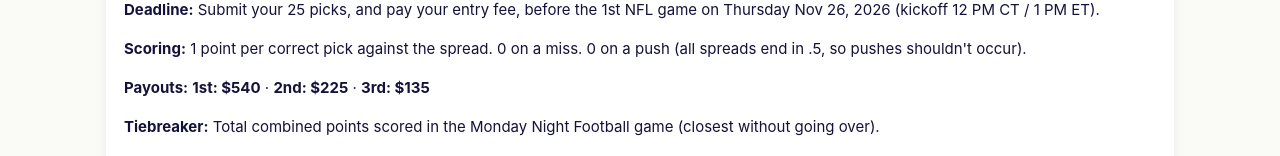
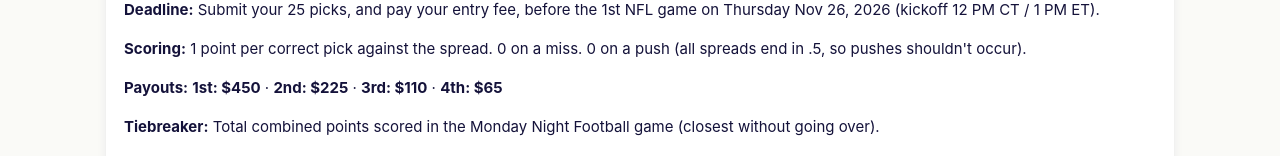
Before and after one commit to nickssportspools-afk/TURKEY-THROWDOWN, a plain HTML site: page index.html in a window 1280 px wide. Shown: the part 259-415 px from the top of the page. Drawn offline with Linux system fonts and the light colour scheme; no server answers.

Commit message:
Add files via upload

```diff
--- a/index.html
+++ b/index.html
@@ -213,7 +213,7 @@
       <p><b>Entry fee:</b> $25 per entry — enter as many times as you like.</p>
       <p><b>Deadline:</b> Submit your 25 picks, and pay your entry fee, before the 1st NFL game on Thursday Nov 26, 2026 (kickoff 12 PM CT / 1 PM ET).</p>
       <p><b>Scoring:</b> 1 point per correct pick against the spread. 0 on a miss. 0 on a push (all spreads end in .5, so pushes shouldn't occur).</p>
-      <p><b>Payouts:</b> <b>1st: $540</b> · <b>2nd: $225</b> · <b>3rd: $135</b></p>
+      <p><b>Payouts:</b> <b>1st: $450</b> · <b>2nd: $225</b> · <b>3rd: $110</b> · <b>4th: $65</b></p>
       <p><b>Tiebreaker:</b> Total combined points scored in the Monday Night Football game (closest without going over).</p>
       <p><b>How to enter:</b> Open the Google Sheet link, find a NAME column on the Picks tab, type your name in the header, fill in the dropdowns. Email shared separately.</p>
     </div>
```
